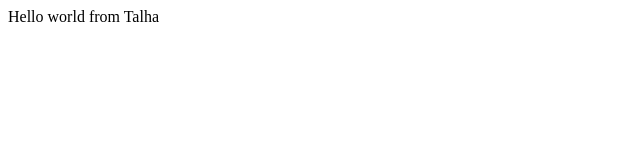
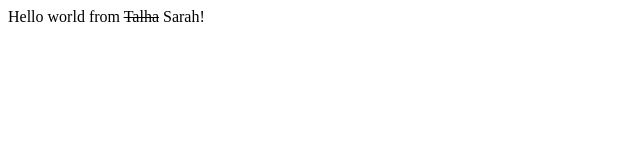
Before and after one commit to talhahashmi/bootcamp2020-, a plain HTML site: page index.html in a window 1280 px wide. Shown: the full height of the page, 0-640 px from the left. Drawn offline with Linux system fonts and the light colour scheme.

Commit message:
Update index.html

```diff
--- a/index.html
+++ b/index.html
@@ -5,7 +5,7 @@
 </head>
 <body>
     <div>
-        Hello world from Talha
+        Hello world from <s>Talha</s> Sarah!
     </div>
 </body>
 </html>
```
